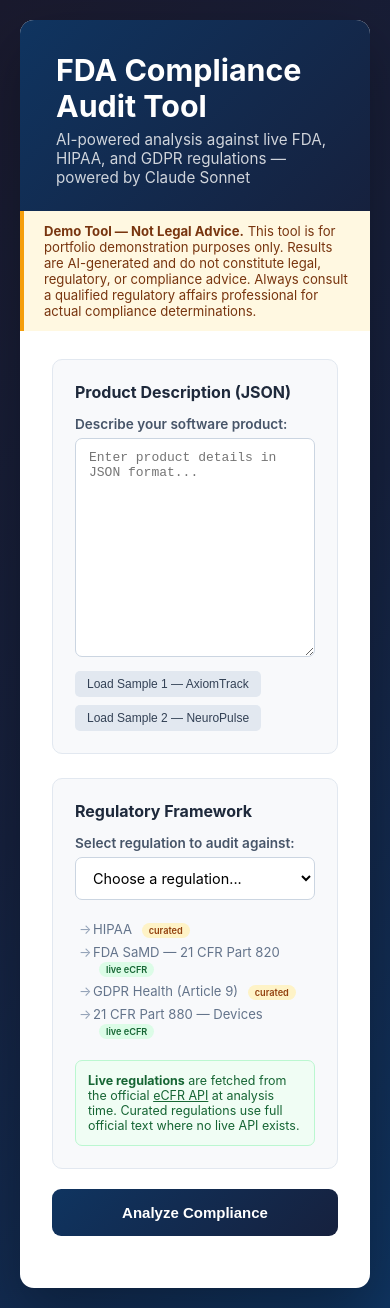
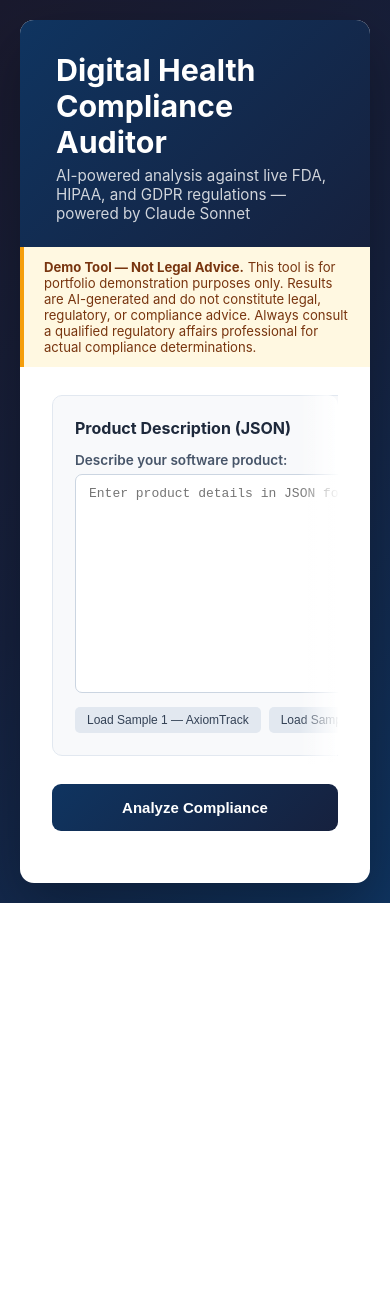
Before and after one commit to salvadorpelaez/Audit-App-FDA, a Flask app: page / in a window 390 px wide. After the commit the page ends 903 px from the top, so only its background shows below. Run offline with Flask 3, Linux system fonts and the light colour scheme.

Commit message:
Mobile swipe layout, disclaimer modal, rename to Digital Health Compliance Auditor
- Rename title/h1 to Digital Health Compliance Auditor
- Mobile: swipeable horizontal panels with right-edge fade hint
- Add disclaimer modal with sessionStorage — shows once per session
- Analyze button triggers modal on first click, bypasses on subsequent

Co-Authored-By: Claude Sonnet 4.6 <noreply@anthropic.com>

```diff
--- a/templates/index.html
+++ b/templates/index.html
@@ -3,7 +3,7 @@
 <head>
     <meta charset="UTF-8">
     <meta name="viewport" content="width=device-width, initial-scale=1.0">
-    <title>FDA Compliance Audit Tool</title>
+    <title>Digital Health Compliance Auditor</title>
     <style>
         * { margin: 0; padding: 0; box-sizing: border-box; }
 
@@ -50,7 +50,37 @@
             margin-bottom: 20px;
         }
 
-        @media (max-width: 700px) { .input-grid { grid-template-columns: 1fr; } }
+        @media (max-width: 768px) {
+            .input-grid-wrapper {
+                position: relative;
+            }
+            .input-grid-wrapper::after {
+                content: '';
+                position: absolute;
+                top: 0; right: 0;
+                width: 40px; height: 100%;
+                background: linear-gradient(to right, transparent, rgba(255,255,255,0.95));
+                pointer-events: none;
+                border-radius: 0 10px 10px 0;
+            }
+            .input-grid {
+                display: flex;
+                flex-direction: row;
+                overflow-x: auto;
+                scroll-snap-type: x mandatory;
+                -webkit-overflow-scrolling: touch;
+                scrollbar-width: none;
+                gap: 16px;
+                padding-bottom: 8px;
+                padding-right: 32px;
+            }
+            .input-grid::-webkit-scrollbar { display: none; }
+            .panel {
+                min-width: 85vw;
+                scroll-snap-align: start;
+                flex-shrink: 0;
+            }
+        }
 
         .panel {
             background: #f8f9fb;
@@ -282,12 +312,66 @@
             padding: 16px 0 4px;
             border-top: 1px solid #f1f5f9;
         }
+
+        /* Disclaimer modal */
+        .modal-overlay {
+            display: none;
+            position: fixed;
+            inset: 0;
+            background: rgba(0,0,0,0.6);
+            z-index: 1000;
+            align-items: center;
+            justify-content: center;
+            padding: 20px;
+        }
+        .modal-overlay.active { display: flex; }
+        .modal-box {
+            background: white;
+            border-radius: 14px;
+            padding: 32px 28px 24px;
+            max-width: 480px;
+            width: 100%;
+            box-shadow: 0 24px 60px rgba(0,0,0,0.3);
+        }
+        .modal-box h3 {
+            font-size: 1.05em;
+            color: #0f3460;
+            margin-bottom: 14px;
+        }
+        .modal-box p {
+            font-size: 0.88em;
+            color: #475569;
+            line-height: 1.65;
+            margin-bottom: 22px;
+        }
+        .modal-actions { display: flex; gap: 12px; justify-content: flex-end; }
+        .modal-cancel {
+            background: #f1f5f9;
+            color: #475569;
+            border: none;
+            padding: 10px 20px;
+            border-radius: 7px;
+            font-size: 0.9em;
+            cursor: pointer;
+        }
+        .modal-confirm {
+            background: linear-gradient(135deg, #0f3460 0%, #16213e 100%);
+            color: white;
+            border: none;
+            padding: 10px 20px;
+            border-radius: 7px;
+            font-size: 0.9em;
+            font-weight: 600;
+            cursor: pointer;
+        }
+        .modal-cancel:hover { background: #e2e8f0; }
+        .modal-confirm:hover { opacity: 0.9; }
     </style>
 </head>
 <body>
 <div class="container">
     <header>
-        <h1>FDA Compliance Audit Tool</h1>
+        <h1>Digital Health Compliance Auditor</h1>
         <p>AI-powered analysis against live FDA, HIPAA, and GDPR regulations — powered by Claude Sonnet</p>
     </header>
 
@@ -298,6 +382,7 @@
     </div>
 
     <div class="main-content">
+        <div class="input-grid-wrapper">
         <div class="input-grid">
             <div class="panel">
                 <h3>Product Description (JSON)</h3>
@@ -334,8 +419,9 @@
                 </div>
             </div>
         </div>
+        </div>
 
-        <button class="analyze-btn" id="analyzeBtn" onclick="runAnalysis()">
+        <button class="analyze-btn" id="analyzeBtn" onclick="showDisclaimer()">
             Analyze Compliance
         </button>
 
@@ -350,7 +436,7 @@
             <div class="results-header" id="resultsHeader"></div>
             <div class="req-grid" id="reqGrid"></div>
             <div class="recommendations" id="recsSection"></div>
-            <p class="footer-note">
+            <p class="footer-note" id="footerNote">
                 Analysis performed by Claude Sonnet (Anthropic) against official regulation text.
                 Crafted with Claude Code — <a href="https://salpelaez.vercel.app" target="_blank" style="color: #94a3b8;">salpelaez.vercel.app</a>
             </p>
@@ -358,8 +444,44 @@
     </div>
 </div>
 
+<!-- Disclaimer modal -->
+<div class="modal-overlay" id="disclaimerModal">
+    <div class="modal-box">
+        <h3>Important Notice</h3>
+        <p>
+            <strong>Demo Tool — Not Legal Advice.</strong><br><br>
+            This tool is for portfolio demonstration purposes only.
+            Results are AI-generated and do not constitute legal, regulatory,
+            or compliance advice. Always consult a qualified regulatory affairs
+            professional for actual compliance determinations.
+        </p>
+        <div class="modal-actions">
+            <button class="modal-cancel" onclick="closeDisclaimer()">Cancel</button>
+            <button class="modal-confirm" onclick="acceptDisclaimer()">I Understand — Continue</button>
+        </div>
+    </div>
+</div>
+
 <script>
     window.addEventListener('load', loadRegulations);
+
+    function showDisclaimer() {
+        if (sessionStorage.getItem('disclaimerAccepted')) {
+            runAnalysis();
+        } else {
+            document.getElementById('disclaimerModal').classList.add('active');
+        }
+    }
+
+    function closeDisclaimer() {
+        document.getElementById('disclaimerModal').classList.remove('active');
+    }
+
+    function acceptDisclaimer() {
+        sessionStorage.setItem('disclaimerAccepted', 'true');
+        closeDisclaimer();
+        runAnalysis();
+    }
 
     async function loadRegulations() {
         const res = await fetch('/api/regulations');
```
